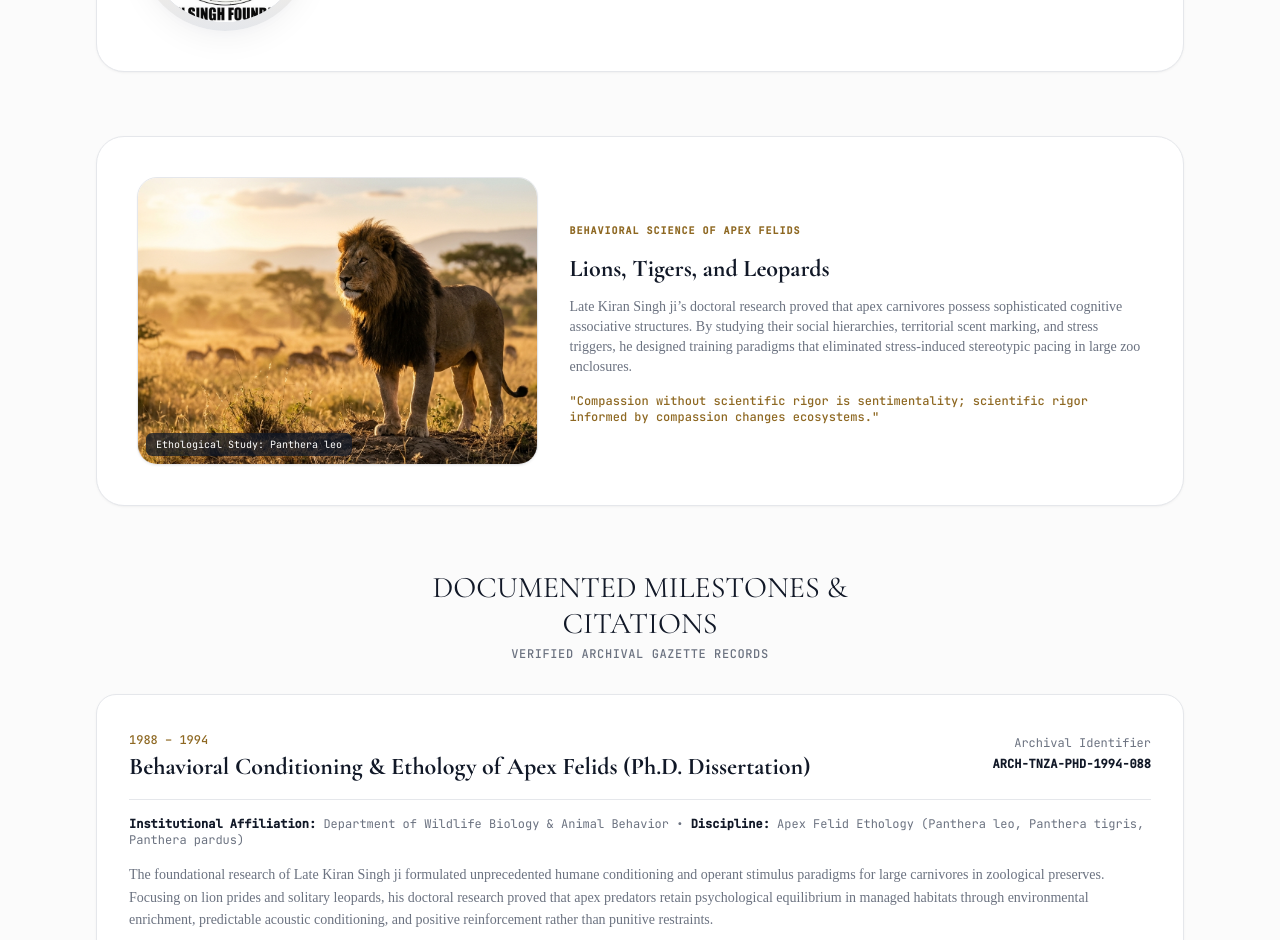
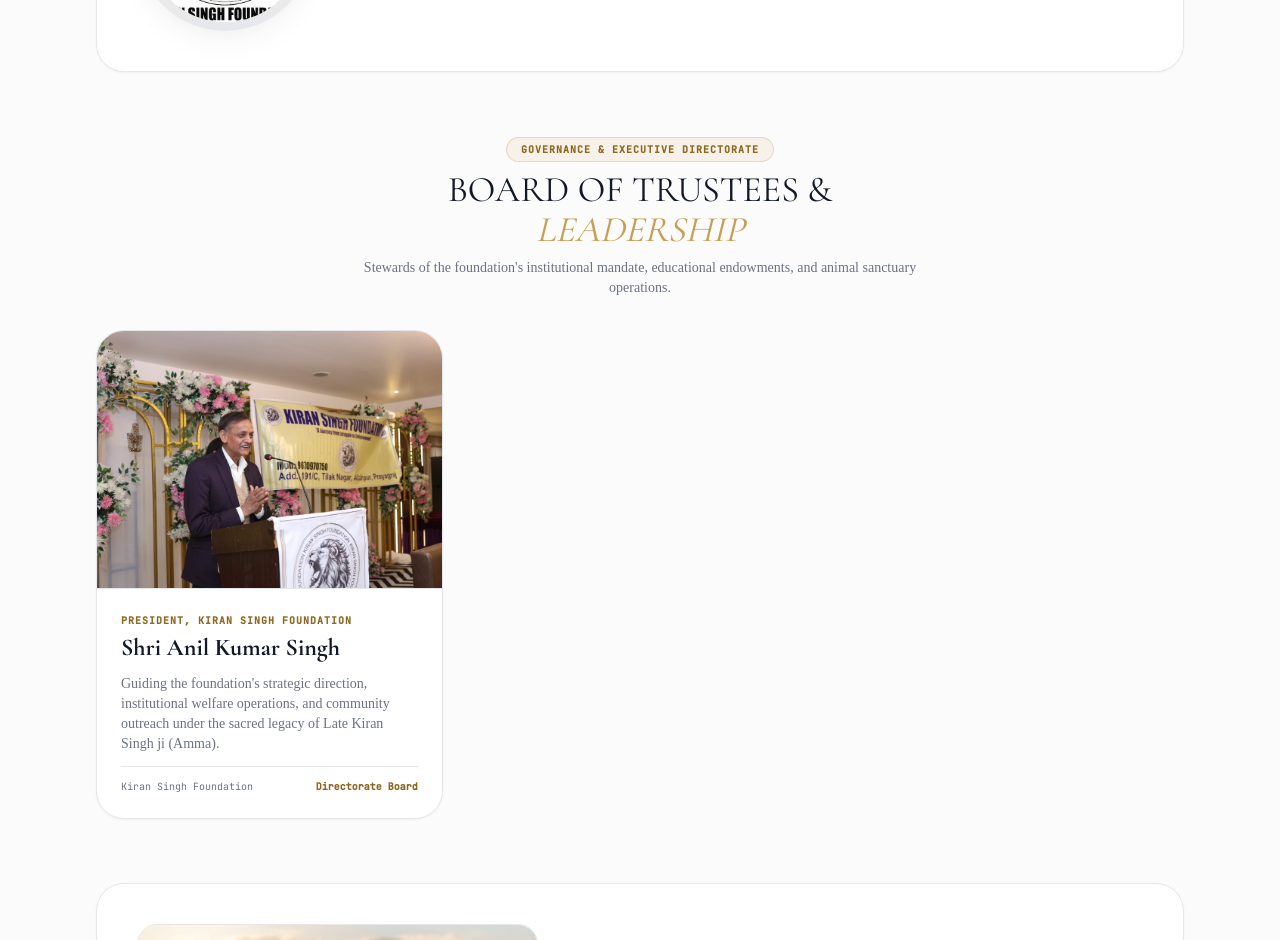
Before and after one commit to Arpan-Tyagi/kiran-singh-foundation, a Next.js app: page /about in a window 1280 px wide. Shown: the part 1860-2800 px from the top of the page. Built offline with nearby package versions, Linux system fonts and the light colour scheme.

Commit message:
feat(about): add Shri Anil Kumar Singh (President) to Board of Trustees & Leadership section

```diff
--- a/src/app/about/page.tsx
+++ b/src/app/about/page.tsx
@@ -1,6 +1,6 @@
 import React from "react";
 import Image from "next/image";
-import { MEMORIAL_RECORDS, FOUNDATION_META } from "@/lib/data/foundation-data";
+import { MEMORIAL_RECORDS, FOUNDATION_META, FOUNDATION_LEADERSHIP } from "@/lib/data/foundation-data";
 
 export const metadata = {
   title: "Institutional Archive | Kiran Singh Foundation",
@@ -136,6 +136,59 @@
             <strong className="text-lion-gold-dark font-semibold"> "KIRAN SINGH FOUNDATION"</strong>. Symbolizing vigilance,
             unshakable moral strength, and protective stewardship over the vulnerable.
           </p>
+        </div>
+      </div>
+
+      {/* Board of Trustees & Directorate Leadership */}
+      <div className="space-y-8">
+        <div className="text-center max-w-xl mx-auto space-y-2">
+          <div className="inline-flex items-center space-x-2 px-3.5 py-1 rounded-full bg-lion-gold/10 border border-lion-gold/30 text-lion-gold-dark text-[10px] font-mono tracking-widest uppercase font-semibold">
+            <span>Governance & Executive Directorate</span>
+          </div>
+          <h3 className="font-serif text-3xl sm:text-4xl text-obsidian uppercase">
+            Board of Trustees & <span className="italic text-lion-gold font-light">Leadership</span>
+          </h3>
+          <p className="text-xs sm:text-sm text-slate font-sans leading-relaxed">
+            Stewards of the foundation's institutional mandate, educational endowments, and animal sanctuary operations.
+          </p>
+        </div>
+
+        <div className="grid grid-cols-1 md:grid-cols-2 lg:grid-cols-3 gap-6">
+          {FOUNDATION_LEADERSHIP.map((leader) => (
+            <div
+              key={leader.id}
+              className="bg-white border border-border rounded-3xl overflow-hidden shadow-elevation-1 hover:shadow-elevation-card hover:border-lion-gold/50 transition-all duration-300 flex flex-col group"
+            >
+              <div className="relative w-full aspect-[4/3] bg-slate-100 overflow-hidden border-b border-border">
+                <Image
+                  src={leader.photoUrl}
+                  alt={`${leader.name} - ${leader.role}`}
+                  fill
+                  sizes="(max-width: 768px) 100vw, (max-width: 1200px) 50vw, 33vw"
+                  className="object-cover object-top group-hover:scale-103 transition-transform duration-500"
+                />
+              </div>
+              <div className="p-6 flex-1 flex flex-col justify-between space-y-3">
+                <div>
+                  <div className="text-[10px] font-mono uppercase tracking-widest text-lion-gold-dark font-semibold">
+                    {leader.role}
+                  </div>
+                  <h4 className="font-serif text-xl sm:text-2xl font-bold text-obsidian mt-1">
+                    {leader.name}
+                  </h4>
+                  {leader.bio && (
+                    <p className="text-xs sm:text-sm text-slate leading-relaxed font-sans mt-2.5">
+                      {leader.bio}
+                    </p>
+                  )}
+                </div>
+                <div className="pt-3 border-t border-border flex items-center justify-between text-[10px] font-mono text-slate">
+                  <span>Kiran Singh Foundation</span>
+                  <span className="text-lion-gold-dark font-semibold">Directorate Board</span>
+                </div>
+              </div>
+            </div>
+          ))}
         </div>
       </div>
 
--- a/src/lib/data/foundation-data.ts
+++ b/src/lib/data/foundation-data.ts
@@ -90,6 +90,25 @@
   },
 };
 
+export interface LeadershipMember {
+  id: string;
+  name: string;
+  role: string;
+  photoUrl: string;
+  bio?: string;
+  quote?: string;
+}
+
+export const FOUNDATION_LEADERSHIP: LeadershipMember[] = [
+  {
+    id: "lead-01",
+    name: "Shri Anil Kumar Singh",
+    role: "President, Kiran Singh Foundation",
+    photoUrl: "/images/leadership/anil-kumar-singh.jpg",
+    bio: "Guiding the foundation's strategic direction, institutional welfare operations, and community outreach under the sacred legacy of Late Kiran Singh ji (Amma).",
+  },
+];
+
 export const MEMORIAL_RECORDS: MemorialRecord[] = [
   {
     id: "mem-01",
```
Also changed, not shown: public/images/leadership/anil-kumar-singh.jpg (added).
